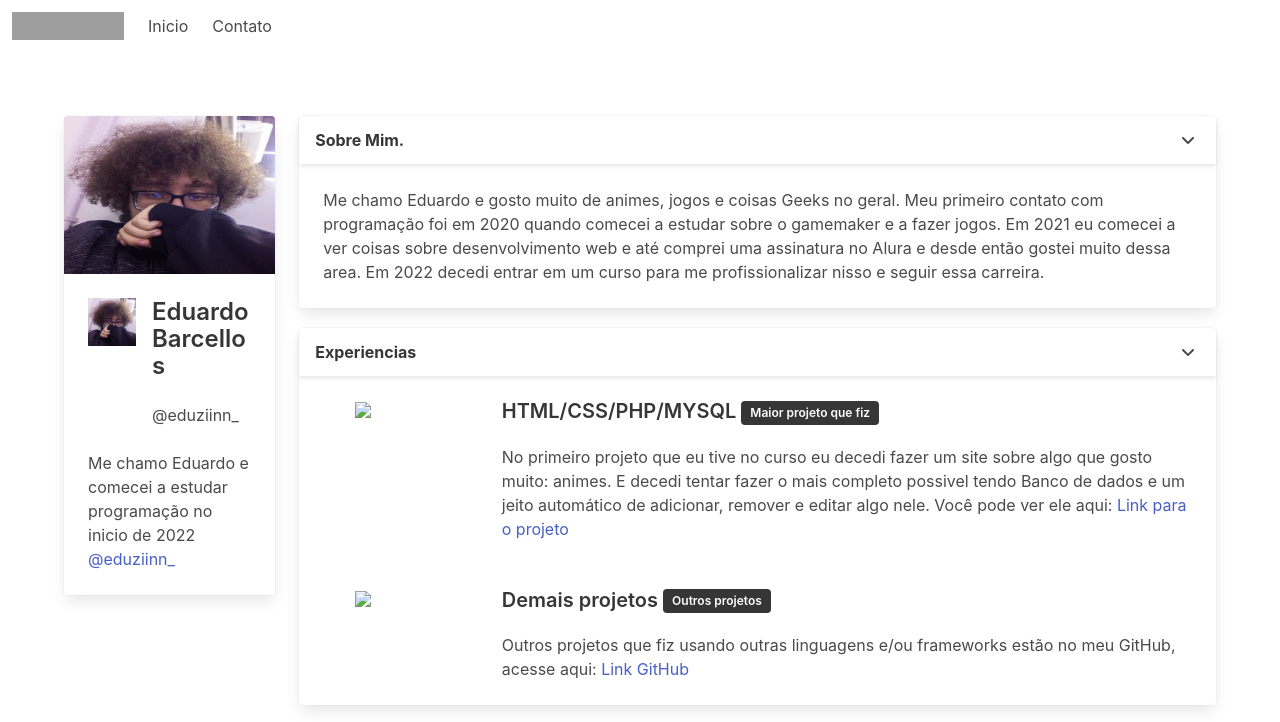
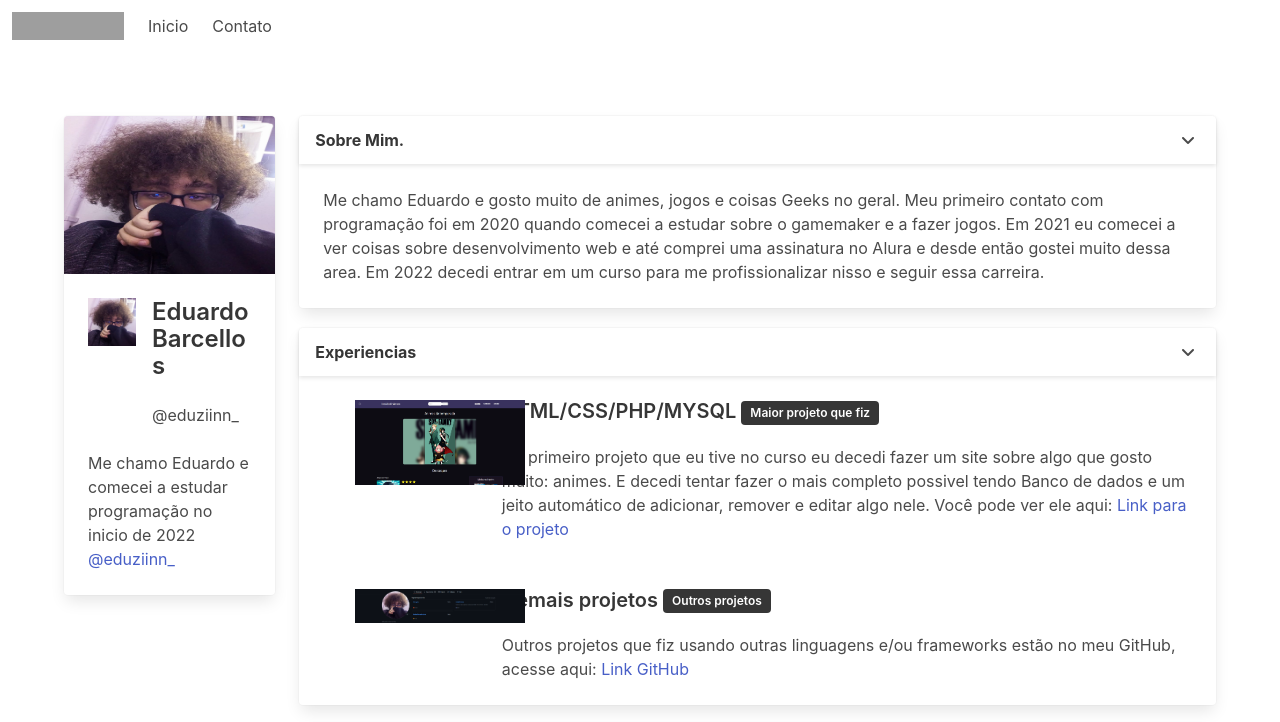
Before and after one commit to Eduardo-Barcellos/PortifolioComBulma, a website: page index.html in a window 1280 px wide. Shown: the top 722 px of the page. Drawn offline with nearby package versions, Linux system fonts and the light colour scheme; the site is published under a folder, as on GitHub Pages, so addresses that start at the root find nothing; grey boxes are pictures that could not be loaded.

Commit message:
Arrumando foto

```diff
--- a/index.html
+++ b/index.html
@@ -100,7 +100,7 @@
                 <div class="columns">
                   <div class="column is-one-fifth">
                     <figure class="image fotosite">
-                      <img class="" src="/img/fotosite.png">
+                      <img class="" src="img/fotosite.png">
                     </figure>
                   </div>
                   <div class="column">
@@ -120,7 +120,7 @@
               <div class="columns">
                 <div class="column is-one-fifth">
                   <figure class="image fotosite">
-                    <img class="" src="/img/github.png">
+                    <img class="" src="img/github.png">
                   </figure>
                 </div>
                 <div class="column">
```
